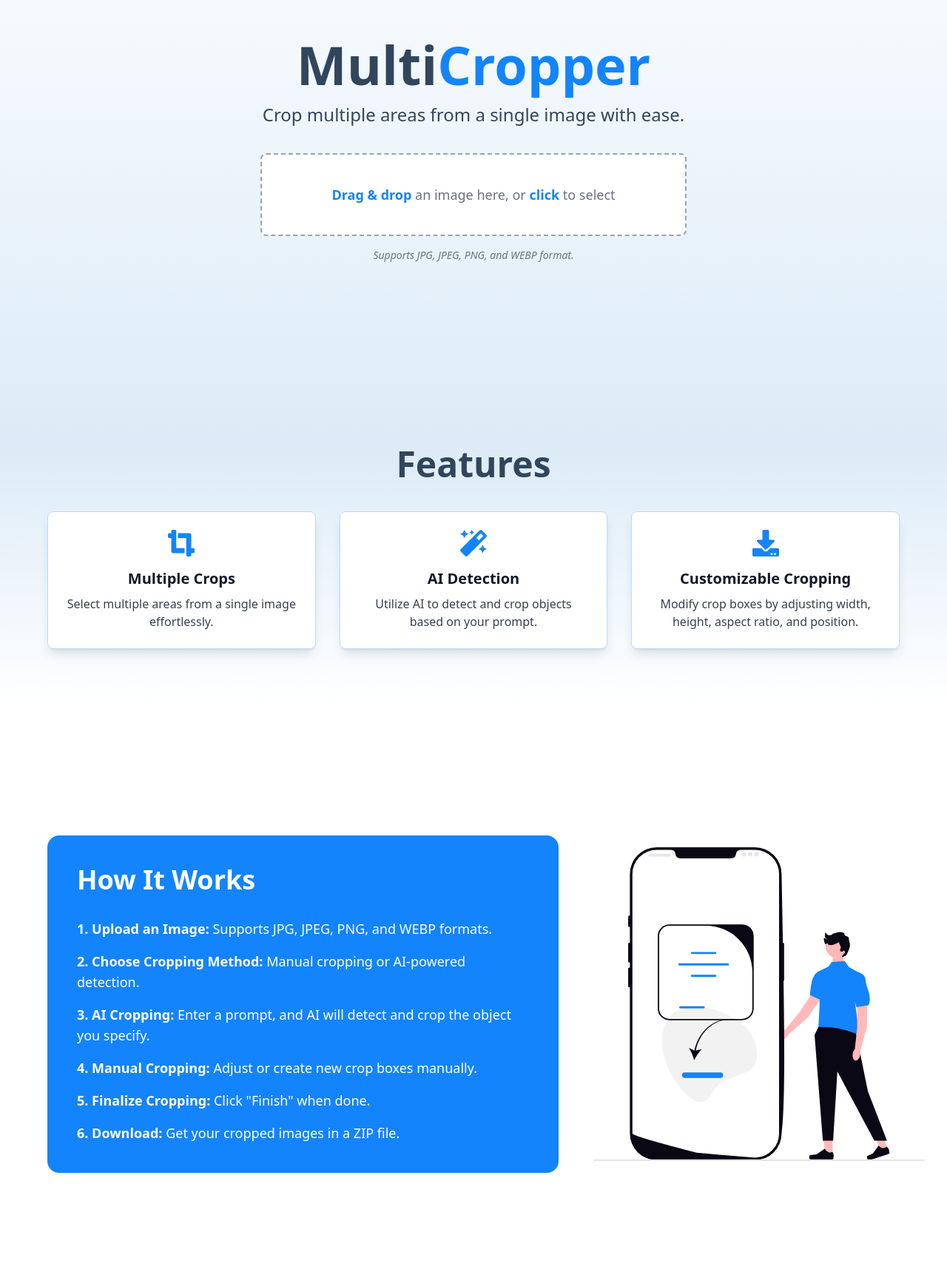
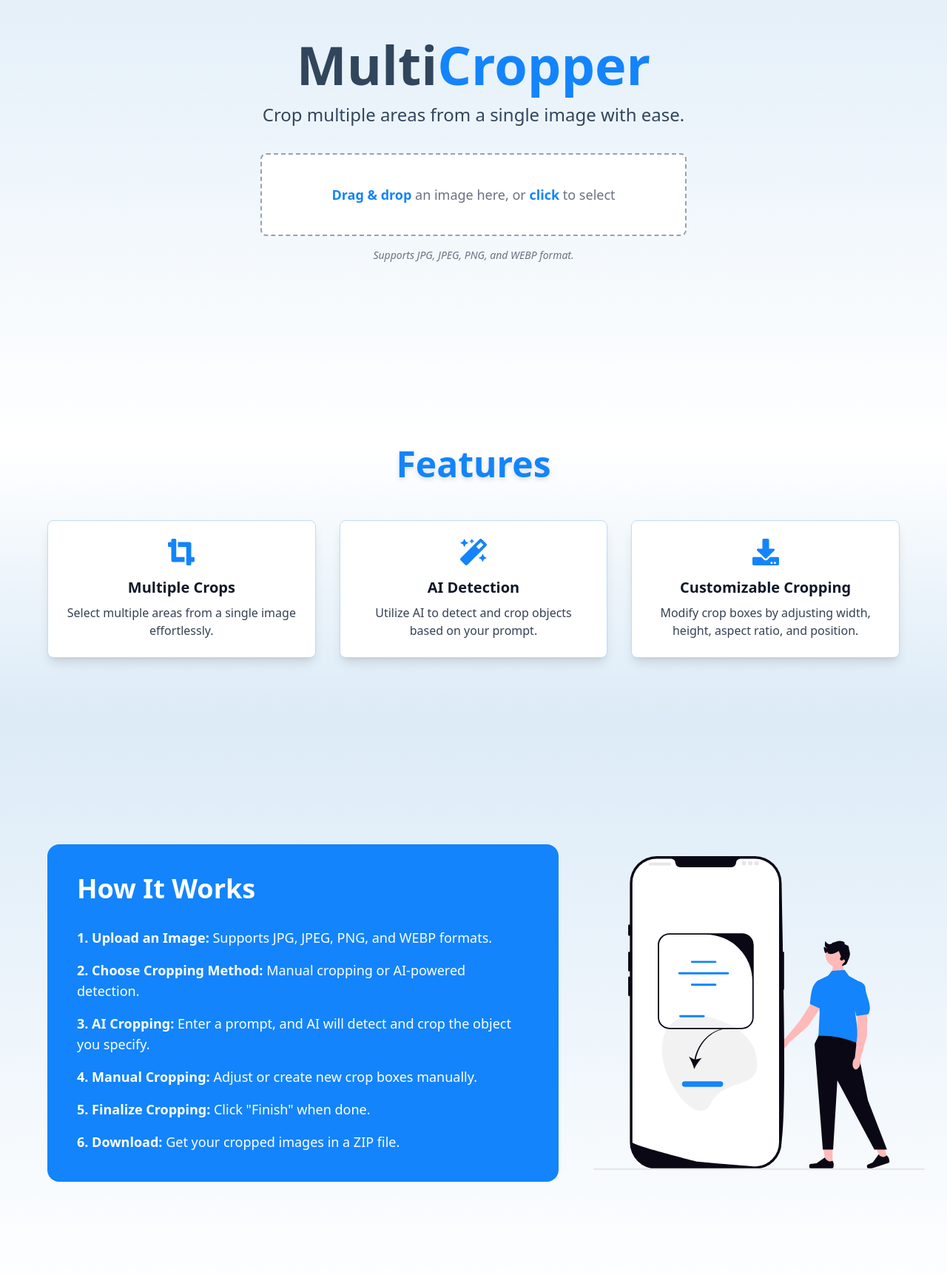
Before and after one commit to maevezhw/multicropper, a React (Vite) app in the folder frontend/: page / in a window 1280 px wide. Shown: the part 197-1920 px from the top of the page at 74% size. Built offline with nearby package versions, Linux system fonts and the light colour scheme.

Commit message:
change background color

```diff
--- a/frontend/src/components/LandingPage.jsx
+++ b/frontend/src/components/LandingPage.jsx
@@ -31,13 +31,13 @@ const LandingPage = ({ setImage, setImageFile }) => {
             {/* Features Section */}
             <section
                 id="features"
-                className="features flex flex-col items-center justify-center text-center snap-center bg-gradient-to-b from-bgBlue to-bgWhite w-full pb-[10vh] px-4"
+                className="features flex flex-col items-center justify-center text-center snap-center bg-gradient-to-b from-bgWhite to-bgBlue w-full pb-[10vh] px-4"
             >
                 <div className="max-w-6xl w-full mx-auto reveal">
-                    <h2 className="features-title text-3xl sm:text-4xl md:text-5xl font-bold text-textDark">
+                    <h2 className="features-title text-3xl sm:text-4xl md:text-5xl font-bold text-accentBlue drop-shadow-md">
                         Features
                     </h2>
-                    <div className="mt-10 grid grid-cols-1 sm:grid-cols-2 md:grid-cols-3 gap-6 sm:gap-8">
+                    <div className="mt-13 grid grid-cols-1 sm:grid-cols-2 md:grid-cols-3 gap-6 sm:gap-8">
                         <FeatureCard icon={<FaCropAlt />} title="Multiple Crops" description="Select multiple areas from a single image effortlessly." />
                         <FeatureCard icon={<FaMagic />} title="AI Detection" description="Utilize AI to detect and crop objects based on your prompt." />
                         <FeatureCard icon={<FaDownload />} title="Customizable Cropping" description="Modify crop boxes by adjusting width, height, aspect ratio, and position." />
@@ -48,7 +48,7 @@ const LandingPage = ({ setImage, setImageFile }) => {
             {/* How It Works */}
             <section
                 id="how-it-works"
-                className="how-it-works snap-center w-full min-h-screen bg-bgWhite flex items-center justify-center px-4 py-12"
+                className="how-it-works snap-center w-full min-h-screen bg-gradient-to-b from-bgBlue to-bgWhite flex items-center justify-center px-4 py-12"
             >
                 <div className="max-w-6xl w-full grid grid-cols-1 md:grid-cols-[60%_40%] gap-10 items-center">
                     <div className="rounded-2xl bg-accentBlue py-10 px-6 sm:px-10 reveal">
--- a/frontend/src/components/UploadPage.jsx
+++ b/frontend/src/components/UploadPage.jsx
@@ -45,7 +45,7 @@ const UploadPage = ({ setImage, setImageFile }) => {
     return (
         <section
             id="upload"
-            className="upload min-h-screen flex items-center justify-center bg-gradient-to-b from-white to-bgBlue flex-col snap-center px-4 text-center"
+            className="upload min-h-screen flex items-center justify-center bg-gradient-to-b from-bgBlue to-bgWhite flex-col snap-center px-4 text-center"
         >
             <h1 className="text-4xl sm:text-5xl md:text-7xl font-bold mb-4">
                 <span className="text-textDark">Multi</span>
```
